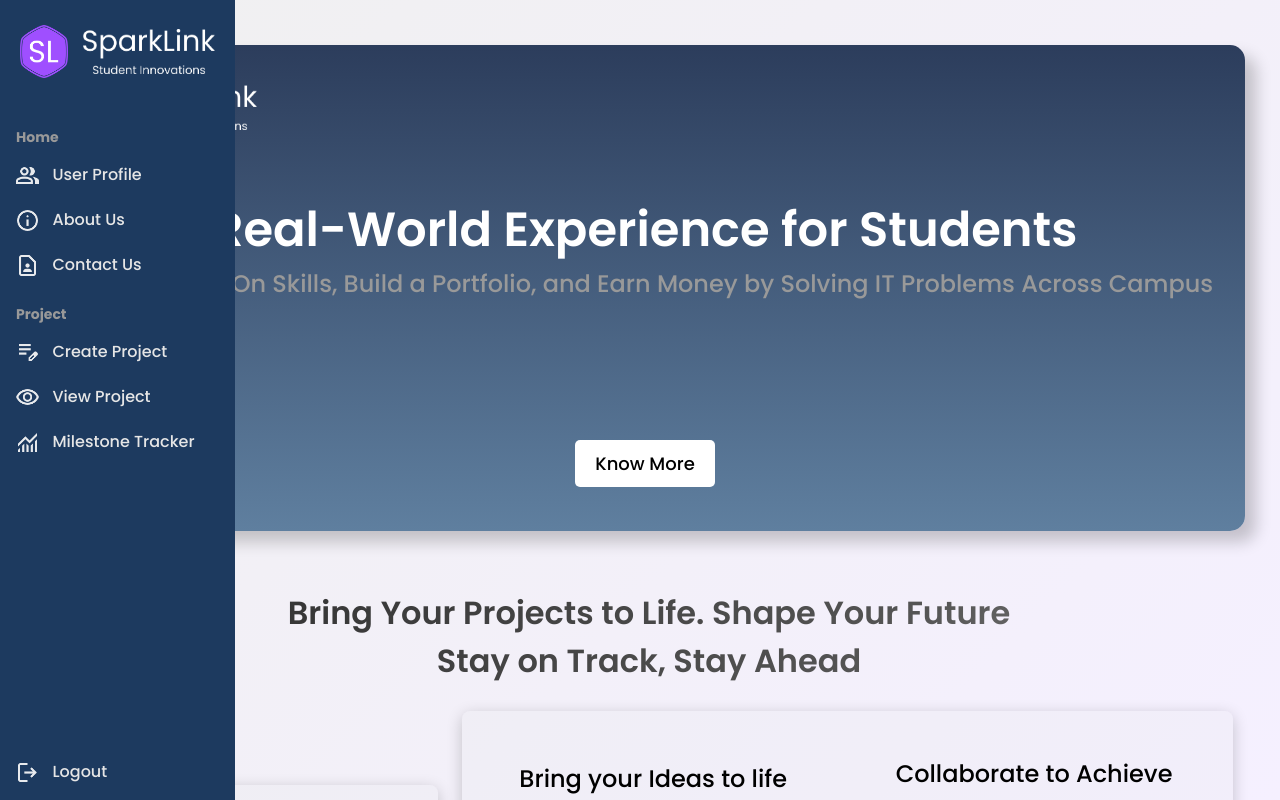
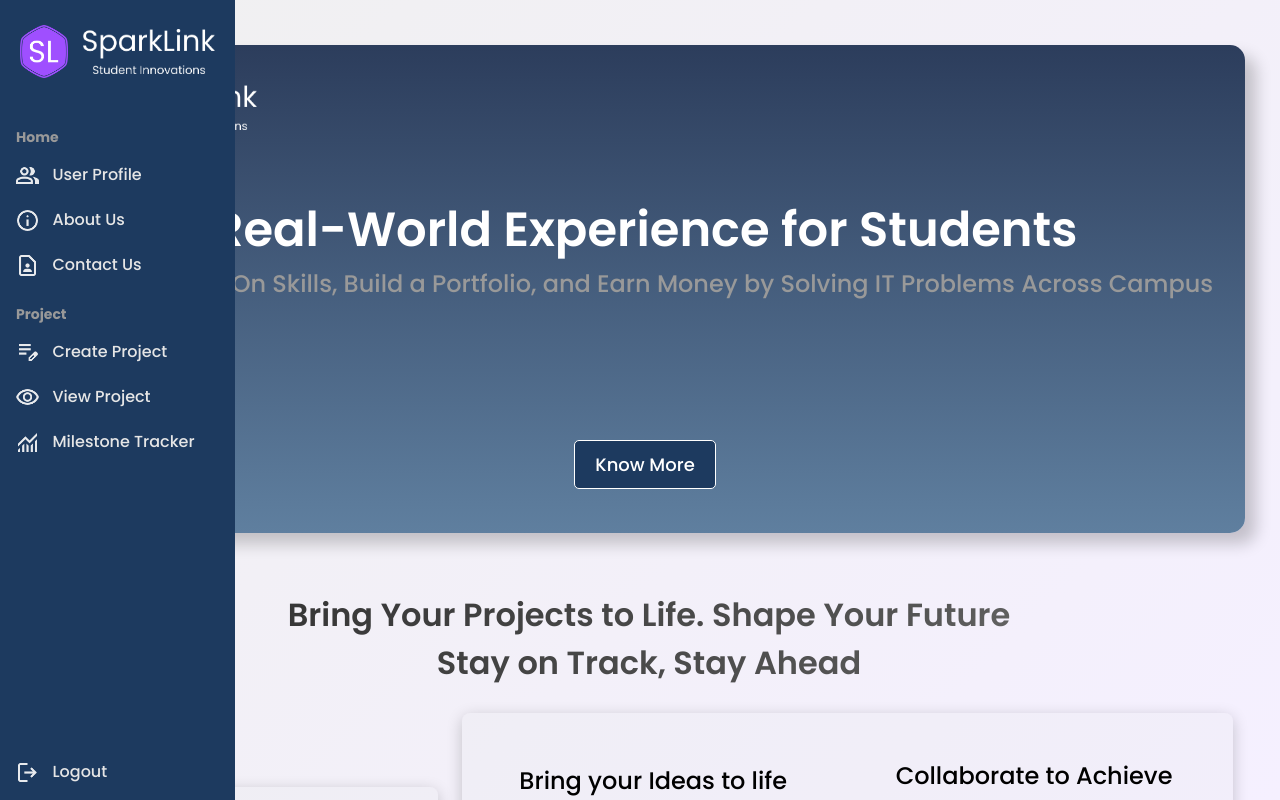
Before and after one commit to pooja-vish/SparkLink, a React (Create React App) app in the folder sparklink/: page / in a window 1280 px wide. Shown: the top 800 px of the page. Built offline with nearby package versions, Linux system fonts and the light colour scheme.

Commit message:
Button design update

```diff
--- a/sparklink/src/App.css
+++ b/sparklink/src/App.css
@@ -4,9 +4,9 @@ body {
 }
 
 .button-home {
-  background-color: #fff;
-  color: #000;
-  border: none;
+  background-color: #1D3A5F;
+  color: #fff;
+  border: solid 1px;
   padding: 10px 20px;
   font-size: 16px;
   border-radius: 5px;
@@ -15,8 +15,9 @@ body {
 }
 
 .button-home:hover {
-  background-color: #000;
-  color: #fff;
+  background-color: #fff;
+  color: #1D3A5F;
+  border: solid 1px;
 }
 
 .page-container {
@@ -36,3 +37,20 @@ body {
   color: #000 !important;
   font-size: medium !important;
 }
+
+.button-delete {
+  background-color: #ff3d3d;
+  color: #fff;
+  border: solid 1px;
+  padding: 10px 20px;
+  font-size: 16px;
+  border-radius: 5px;
+  cursor: pointer;
+  transition: background-color 0.3s ease;
+}
+
+.button-delete:hover {
+  background-color: #fff;
+  color: #ff3d3d;
+  border: solid 1px;
+}
--- a/sparklink/src/component/home/HomeComponent.css
+++ b/sparklink/src/component/home/HomeComponent.css
@@ -50,7 +50,7 @@
     font-family: "Poppins", system-ui;
     font-weight: 500;
     font-style: normal;
-    color: #000;
+    color: #fff;
     font-size: large;
 }
 
--- a/sparklink/src/component/progress-tracker/ProgressTrackerComponent.jsx
+++ b/sparklink/src/component/progress-tracker/ProgressTrackerComponent.jsx
@@ -578,9 +578,9 @@ const ProgressTrackerComponent = () => {
                                                             <div className="col-12 text-center">
                                                                 <button className="text-center button_text button-home"
                                                                     onClick={closeModal}>Close</button>
-                                                                <button className="text-center button_text button-home"
+                                                                <button className="ms-3 text-center button_text button-home"
                                                                     onClick={updateMilestoneData}>Save Changes</button>
-                                                                <button className="text-center button_text button-home"
+                                                                <button className="ms-3 text-center button_text button-delete"
                                                                     onClick={removeMilestone}>Delete Milestone</button>
                                                             </div>
                                                         </div>
```
Also changed, not shown: sparklink/src/component/progress-tracker/ProgressTrackerComponent.css (+7 -3 lines).
